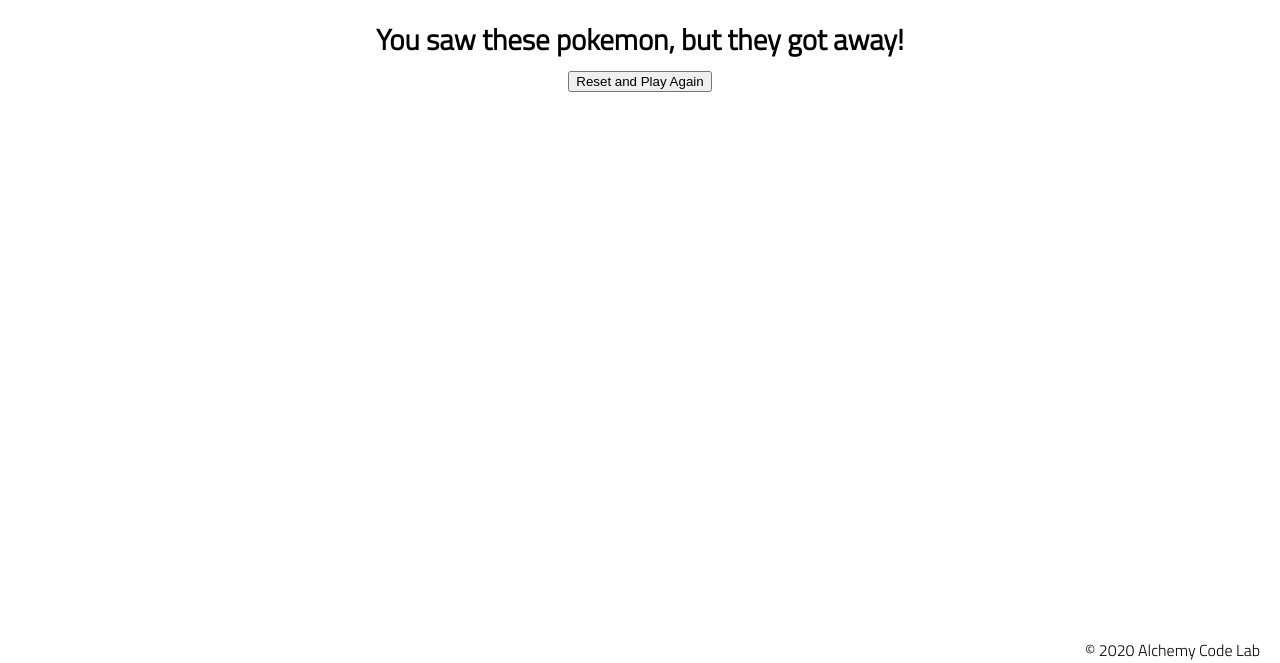
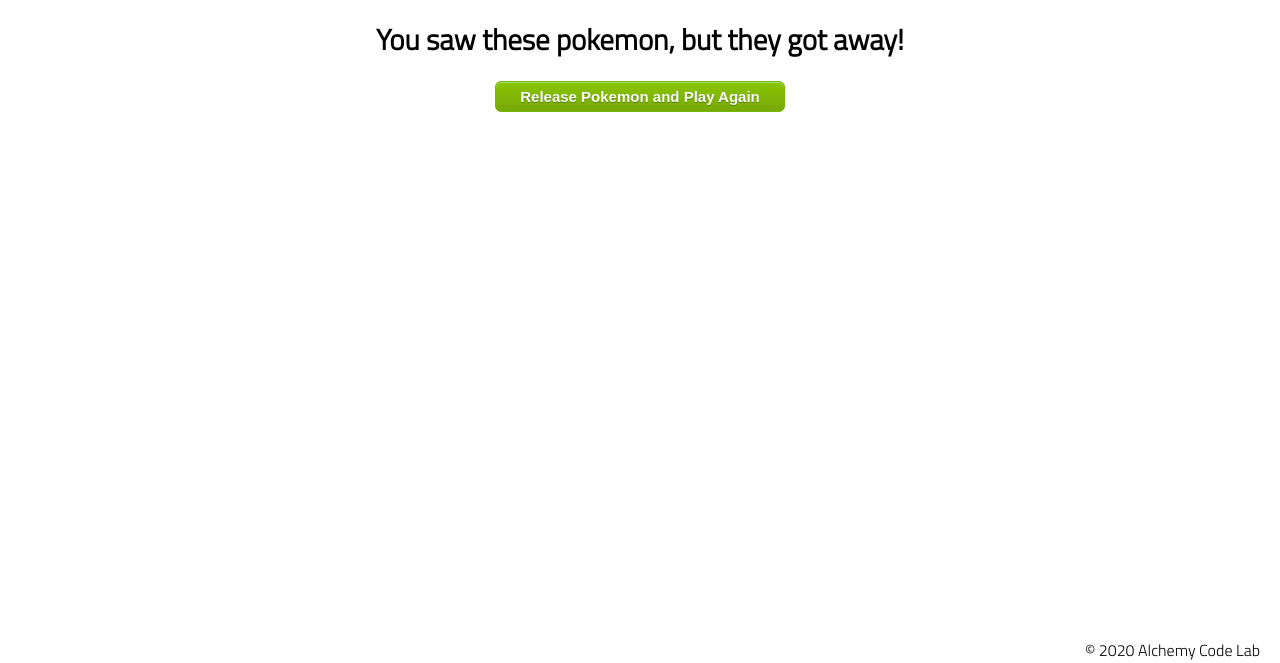
Before and after one commit to NickDayFSD/Poke-catcher, a plain HTML site: page finish/index.html in a window 1280 px wide. Shown: the part 137-800 px from the top of the page. Drawn offline with Linux system fonts and the light colour scheme.

Commit message:
more styling

```diff
--- a/finish/index.html
+++ b/finish/index.html
@@ -27,7 +27,7 @@
         <ul class="pokemon-spot">
 
         </ul>
-        <button id="restart-button">Reset and Play Again</button>
+        <button id="restart-button">Release Pokemon and Play Again</button>
     </main>
     <footer>
         <div class="copy gutter-right">&copy; 2020 Alchemy Code Lab</div>
--- a/styles/results.css
+++ b/styles/results.css
@@ -31,11 +31,39 @@ li {
     flex-direction: column;
     align-items: center;
     justify-content: center;
-    border: solid 3px gold;
+    border: solid 3px rgb(0, 0, 0);
     margin: 5px;
+    background-color: navajowhite;
 }
 
 p {
     margin: 5px;
     font-weight: bold;
 }
+
+#restart-button {
+	box-shadow:inset 0px 1px 0px 0px #a4e271;
+	background:linear-gradient(to bottom, #89c403 5%, #77a809 100%);
+	background-color:#89c403;
+	border-radius:6px;
+	border:1px solid #74b807;
+	display:inline-block;
+	cursor:pointer;
+	color:#ffffff;
+	font-family:Arial;
+	font-size:15px;
+	font-weight:bold;
+	padding:6px 24px;
+	text-decoration:none;
+	text-shadow:0px 1px 0px #528009;
+    margin-bottom: 50px;
+    margin-top: 10px;
+}
+#restart-button:hover {
+	background:linear-gradient(to bottom, #77a809 5%, #89c403 100%);
+	background-color:#77a809;
+}
+#restart-button:active {
+	position:relative;
+	top:1px;
+}
```
